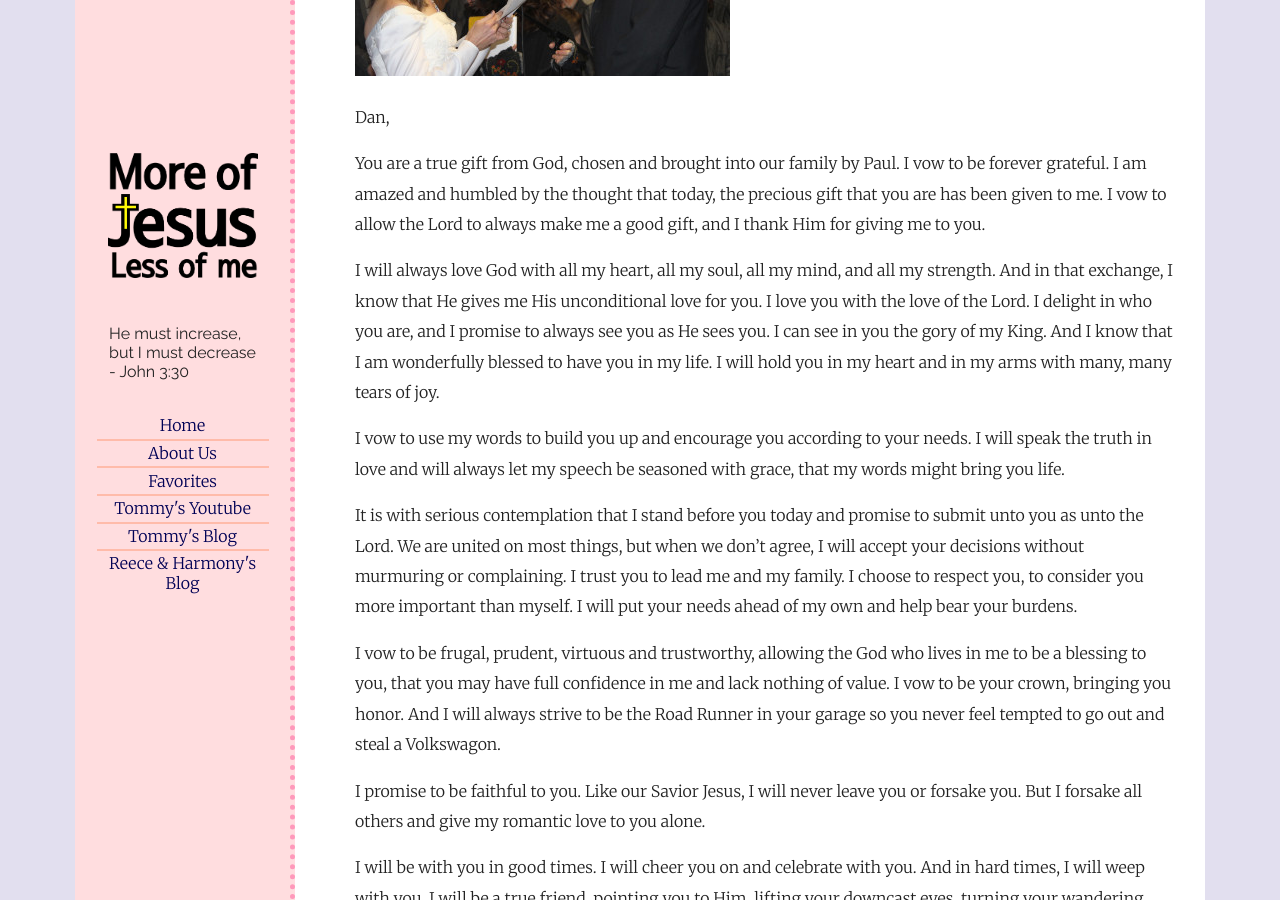
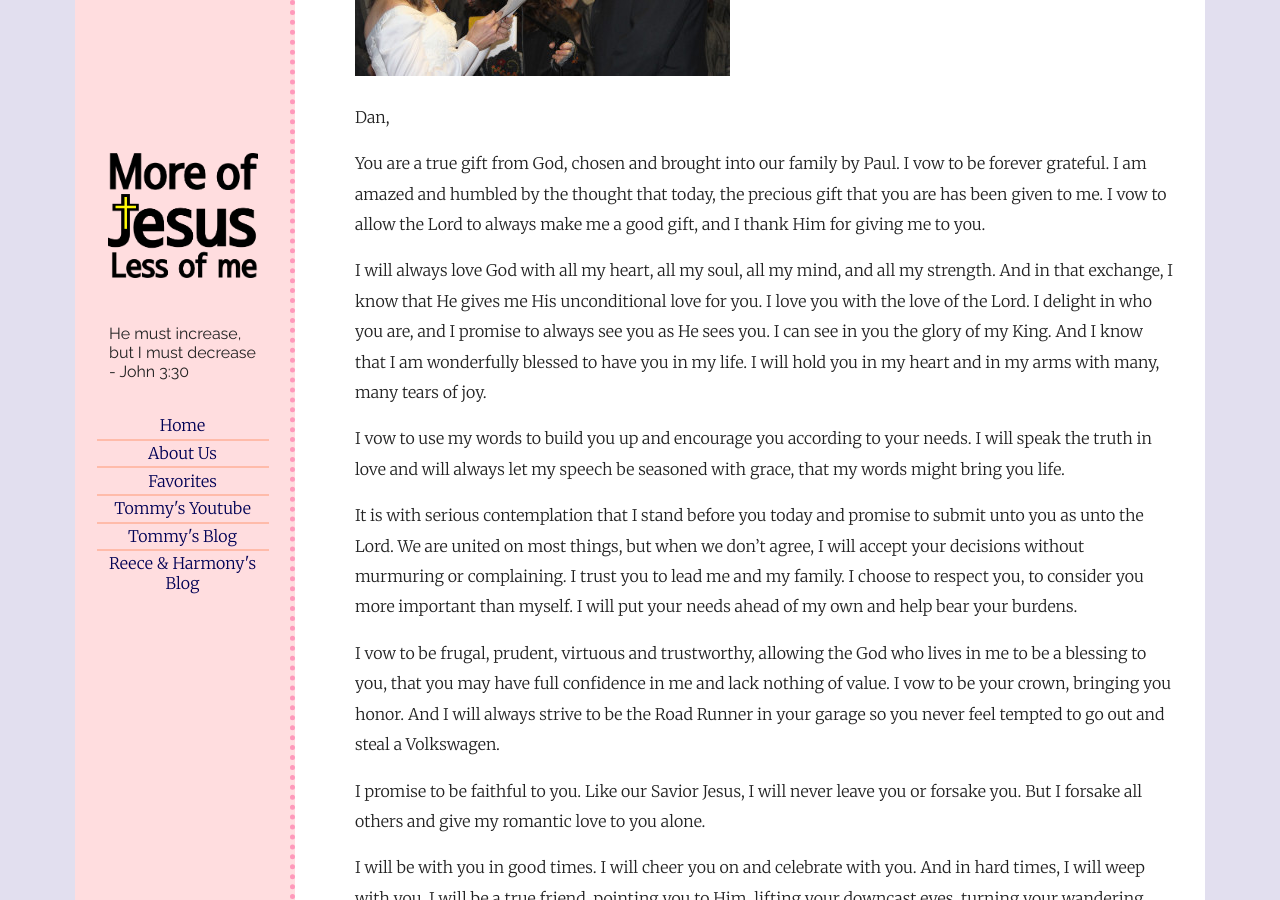
Before and after one commit to reneedowns/reneedowns, a Jekyll site: the page built from _posts/2020-04-06-my-wedding-vows.md, in a window 1280 px wide and 900 px high, scrolled down 285 px. Built offline with Jekyll 4.4.1, drawn with Linux system fonts in a browser that asks for light colours.

Commit message:
Updated glory

```diff
--- a/_posts/2020-04-06-my-wedding-vows.md
+++ b/_posts/2020-04-06-my-wedding-vows.md
@@ -9,13 +9,13 @@ Dan,
 
 You are a true gift from God, chosen and brought into our family by Paul. I vow to be forever grateful. I am amazed and humbled by the thought that today, the precious gift that you are has been given to me. I vow to allow the Lord to always make me a good gift, and I thank Him for giving me to you.
 
-I will always love God with all my heart, all my soul, all my mind, and all my strength. And in that exchange, I know that He gives me His unconditional love for you. I love you with the love of the Lord. I delight in who you are, and I promise to always see you as He sees you. I can see in you the gory of my King. And I know that I am wonderfully blessed to have you in my life. I will hold you in my heart and in my arms with many, many tears of joy.
+I will always love God with all my heart, all my soul, all my mind, and all my strength. And in that exchange, I know that He gives me His unconditional love for you. I love you with the love of the Lord. I delight in who you are, and I promise to always see you as He sees you. I can see in you the glory of my King. And I know that I am wonderfully blessed to have you in my life. I will hold you in my heart and in my arms with many, many tears of joy.
 
 I vow to use my words to build you up and encourage you according to your needs. I will speak the truth in love and will always let my speech be seasoned with grace, that my words might bring you life.
 
 It is with serious contemplation that I stand before you today and promise to submit unto you as unto the Lord. We are united on most things, but when we don't agree, I will accept your decisions without murmuring or complaining. I trust you to lead me and my family. I choose to respect you, to consider you more important than myself. I will put your needs ahead of my own and help bear your burdens.
 
-I vow to be frugal, prudent, virtuous and trustworthy, allowing the God who lives in me to be a blessing to you, that you may have full confidence in me and lack nothing of value. I vow to be your crown, bringing you honor. And I will always strive to be the Road Runner in your garage so you never feel tempted to go out and steal a Volkswagon.
+I vow to be frugal, prudent, virtuous and trustworthy, allowing the God who lives in me to be a blessing to you, that you may have full confidence in me and lack nothing of value. I vow to be your crown, bringing you honor. And I will always strive to be the Road Runner in your garage so you never feel tempted to go out and steal a Volkswagen.
 
 I promise to be faithful to you. Like our Savior Jesus, I will never leave you or forsake you.  But I forsake all others and give my romantic love to you alone.
 
```
